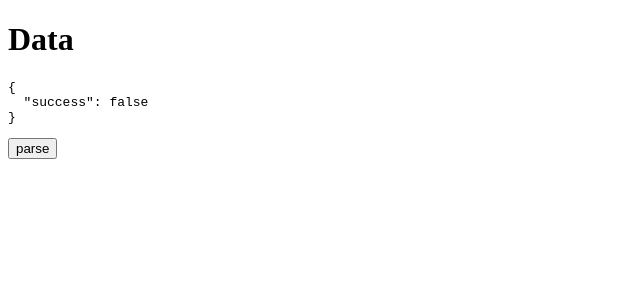
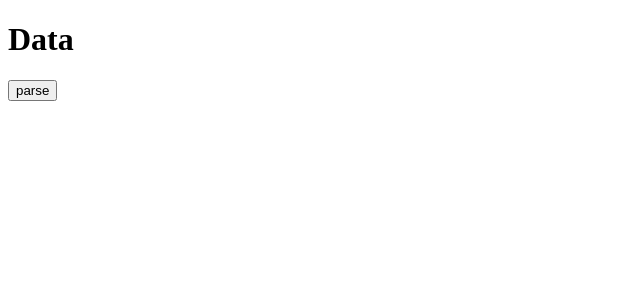
Before and after one commit to devdennisj/z-broadcast, a React (Vite) app: page / in a window 1280 px wide. Shown: the top 300 px of the page, without its empty margins (0-640 px from the left). Built offline with nearby package versions, Linux system fonts and the light colour scheme.

Commit message:
Removes unused code and removes parseData in favor of using safeParse directly

```diff
--- a/src/App.tsx
+++ b/src/App.tsx
@@ -1,54 +1,5 @@
-import { useState } from "react";
-import { type ZodError, type ZodSchema, z } from "zod";
-
-export interface UseBroadcastOptions {
-  name: string;
-  schema: ZodSchema;
-}
-
-export type ParseBroadcastReturn<T> = {
-  success?: boolean;
-  data: T | undefined;
-  error?: ZodError<unknown>;
-};
-
-function useChannel<T>({ name, schema }: UseBroadcastOptions) {
-  const broadcastChannel = new BroadcastChannel(name);
-
-  const [data, setData] = useState<ParseBroadcastReturn<T>>({
-    success: false,
-    data: undefined,
-    error: undefined,
-  });
-
-  const parseData = (data: unknown, onSuccess?: () => void) => {
-    const parsed = schema.safeParse(data);
-
-    if (onSuccess) {
-      onSuccess();
-    }
-
-    if (parsed.success) {
-      setData(parsed);
-      return;
-    }
-
-    setData({ error: parsed.error, success: false, data: undefined });
-  };
-
-  broadcastChannel.onmessage = (event) => {
-    parseData(event.data);
-  };
-
-  return {
-    data,
-    postMessage: (message: unknown) => {
-      parseData(message, () => {
-        broadcastChannel.postMessage(message);
-      });
-    },
-  };
-}
+import { z } from "zod";
+import useChannel from "./useChannel";
 
 const schema = z.object({
   name: z.string(),
--- a/src/useChannel.ts
+++ b/src/useChannel.ts
@@ -1,41 +1,31 @@
 import { useState } from "react";
-import type { UseBroadcastOptions } from "./App";
 import type {
-	BroadcastReturn,
-	ParseDataOptions,
-	ParsedBroadcast,
+	ChannelReturn,
+	SafeParseData,
+	UseBroadcastOptions,
 } from "./types";
-
-const parseData = ({ schema, data }: ParseDataOptions) => {
-	const parsed = schema.safeParse(data);
-
-	if (parsed.success) {
-		return parsed;
-	}
-
-	return { error: parsed.error, success: false, data: undefined };
-};
 
 export default function useChannel<T>({
 	name,
 	schema,
-}: UseBroadcastOptions): BroadcastReturn<T> {
+}: UseBroadcastOptions): ChannelReturn<T> {
 	const broadcastChannel = new BroadcastChannel(name);
 
-	const [data, setData] = useState<ParsedBroadcast<T>>({
-		success: false,
-		data: undefined,
-		error: undefined,
-	});
+	const [data, setData] = useState<SafeParseData<T> | undefined>(undefined);
 
 	broadcastChannel.onmessage = (event) => {
-		const result = parseData({ schema, data: event.data });
+		const result = schema.safeParse(event.data);
 
 		setData(result);
 	};
 
 	return {
-		...data,
-		postMessage: broadcastChannel.postMessage,
+		data,
+		postMessage: (message: unknown) => {
+			broadcastChannel.postMessage(message);
+			const result = schema.safeParse(message);
+
+			setData(result);
+		},
 	};
 }
```
Also changed, not shown: src/types.ts (+4 -13 lines).
